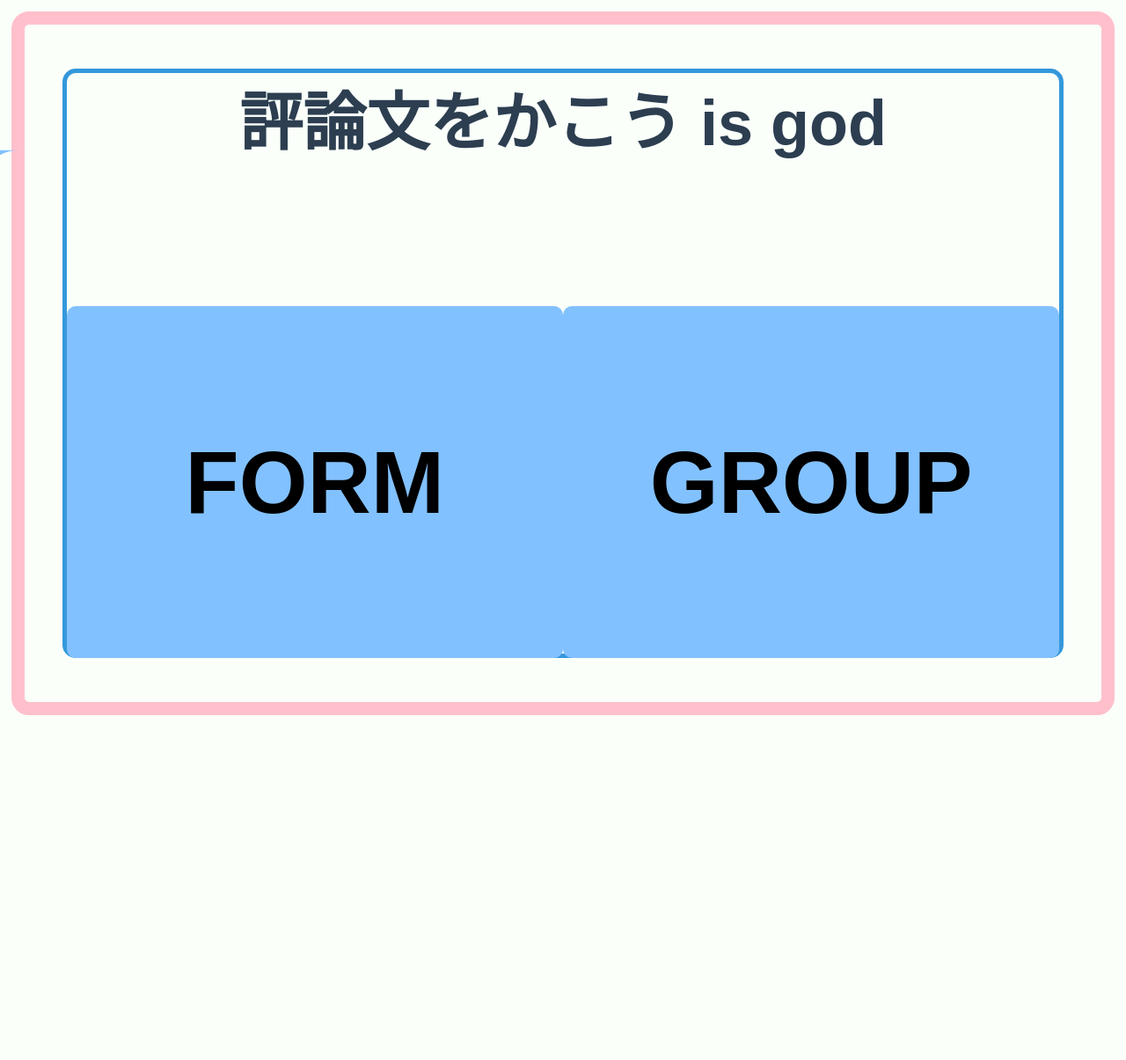
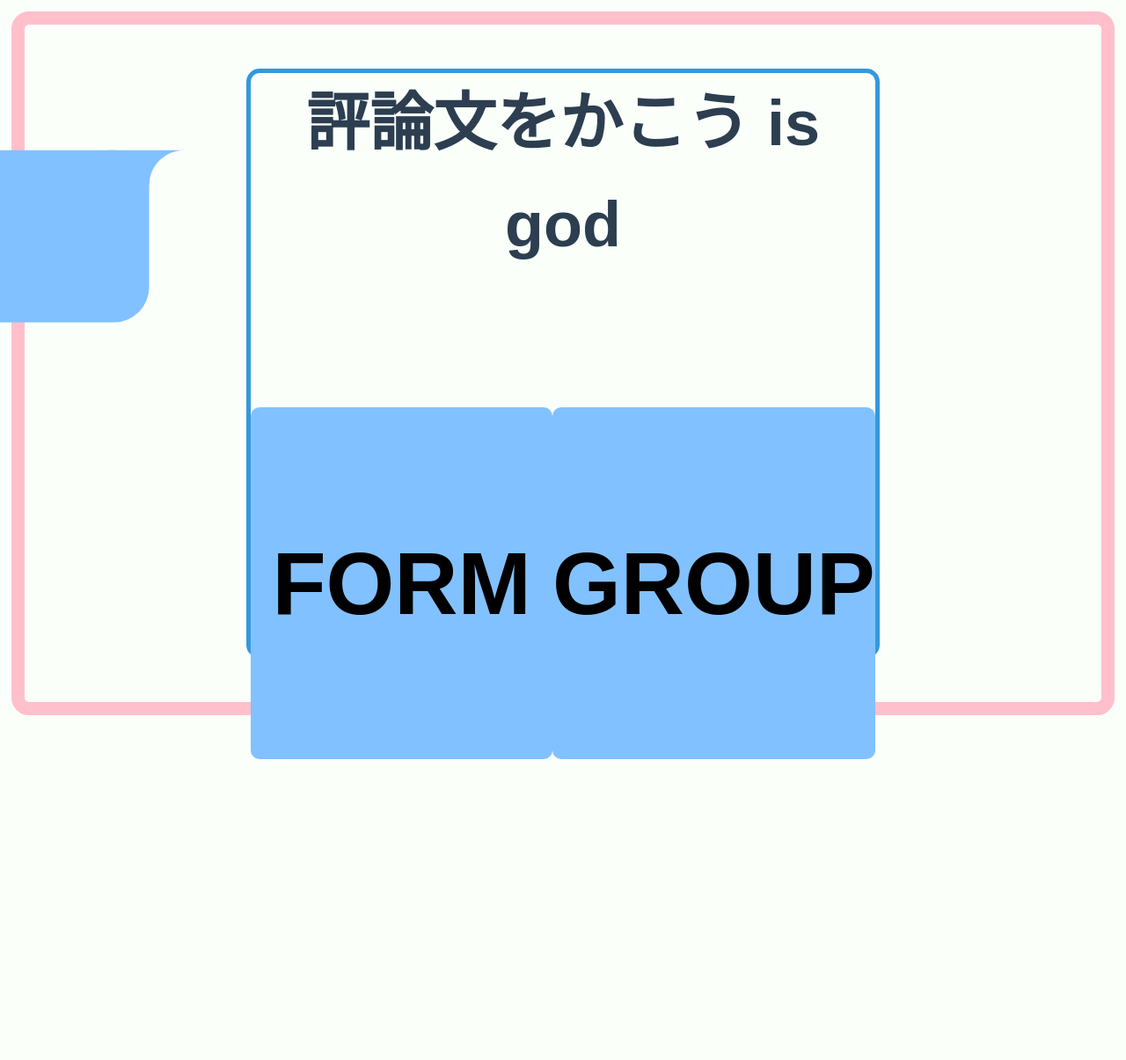
Before and after one commit to doshishaus/classcommunity, a PHP site: page / in a window 1280 px wide. Shown: the whole page at 88% size. Run offline with PHP 8.4, Linux system fonts and the light colour scheme; style sheets or scripts are compiled from the project's sources.

Commit message:
index_phpL4

```diff
--- a/www/index.php
+++ b/www/index.php
@@ -1,7 +1,7 @@
 <?php
 include "./inc/header.php";
 ?>
-<link rel="stylesheet" href="./style/index.css">
+<link rel="stylesheet" href="../style/index.css">
 </head>
 
 <body>
--- a/www/style/index.scss
+++ b/www/style/index.scss
@@ -28,7 +28,7 @@ body {
 
 .square_1 {
     position: relative;
-    width: 95%;
+    width: 60%;
     height: 90%;
     background-color: transparent;
     border: 5px solid #3498db;
```
